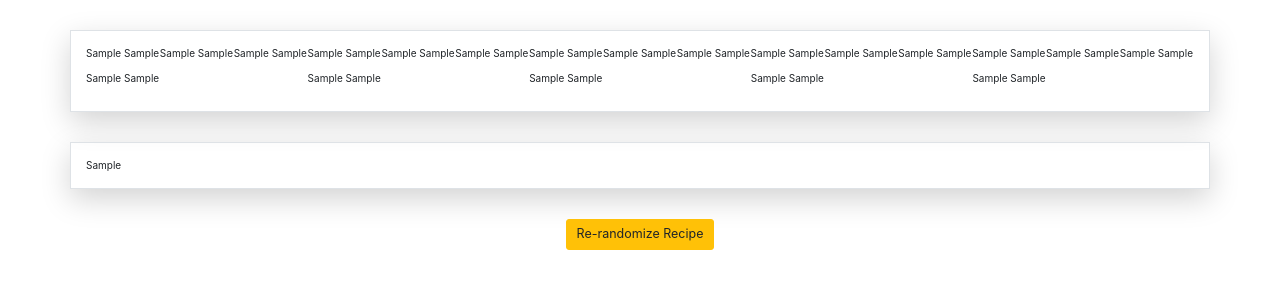
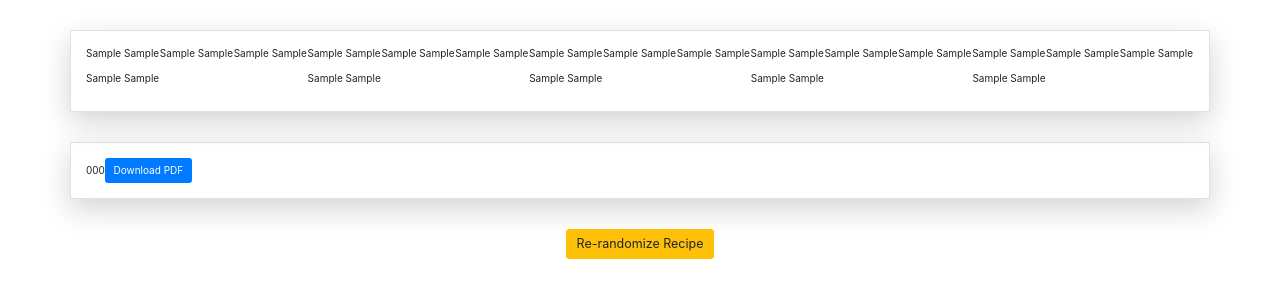
Before and after one commit to alfredzhuang/recipe-randomizer, a Flask app: page /recipe in a window 1280 px wide. Shown: the top 300 px of the page. Run offline with Flask 2, Linux system fonts and the light colour scheme; a database or web service that is not in the repository returns one stand-in record (values such as "Sample title"); data that the repository does not hold is empty; some libraries are stand-ins or nearby versions.

Commit message:
add option for users to download instructions as pdf

```diff
--- a/server.py
+++ b/server.py
@@ -9,6 +9,28 @@
 app.config['SECRET_KEY'] = '908oajsfoafh129y41298h4r12'
 Bootstrap(app)
 
+name = ""
+category = ""
+area = ""
+ingredients = []
+instructions = ""
+
+
+def get_recipe():
+    response = requests.get(MEAL_DB_URL)
+    data = response.json()
+    global name, category, area, ingredients, instructions
+    name = data["meals"][0]["strMeal"]
+    category = data["meals"][0]["strCategory"]
+    area = data["meals"][0]["strArea"]
+    ingredients = []
+    for i in range(1, 21):
+        if data["meals"][0]["strIngredient" + str(i)] == "":
+            break
+        else:
+            ingredients.append(data["meals"][0]["strMeasure" + str(i)] + " " + data["meals"][0]["strIngredient" + str(i)])
+    instructions = data["meals"][0]["strInstructions"].encode('latin-1', 'replace').decode('latin-1')
+
 
 @app.route("/")
 def home():
@@ -17,19 +39,15 @@
 
 @app.route("/recipe", methods=["GET", "POST"])
 def recipe():
-    response = requests.get(MEAL_DB_URL)
-    data = response.json()
-    name = data["meals"][0]["strMeal"]
-    category = data["meals"][0]["strCategory"]
-    area = data["meals"][0]["strArea"]
-    ingredients = []
-    for i in range(1, 21):
-        if data["meals"][0]["strIngredient" + str(i)] == "":
-            break
-        else:
-            ingredients.append(
-                data["meals"][0]["strMeasure" + str(i)] + " " + data["meals"][0]["strIngredient" + str(i)])
-    instructions = data["meals"][0]["strInstructions"]
+    global name, category, area, ingredients, instructions
+    if request.method == "POST":
+        pdf = FPDF()
+        pdf.add_page()
+        pdf.set_font("Arial", size=12)
+        pdf.multi_cell(0, 5, txt=instructions, align="C")
+        pdf.output("instructions.pdf")
+        return render_template('recipe.html', name=name, category=category, area=area, ingredients=ingredients, instructions=instructions)
+    get_recipe()
     return render_template('recipe.html', name=name, category=category, area=area, ingredients=ingredients, instructions=instructions)
 
 
--- a/templates/recipe.html
+++ b/templates/recipe.html
@@ -17,6 +17,9 @@
 <div class="container my-5">
 	<div class="row p-4 align-items-center shadow-lg rounded-3 border">
 		{{ instructions }}
+		<form name="instructionPDF" id="PDF" action="{{ url_for('recipe') }}" method="post" novalidate>
+			<button type="submit" class="btn btn-primary" id="instructionPDFButton">Download PDF</button>
+		</form>
 	</div>
 </div>
 
```
